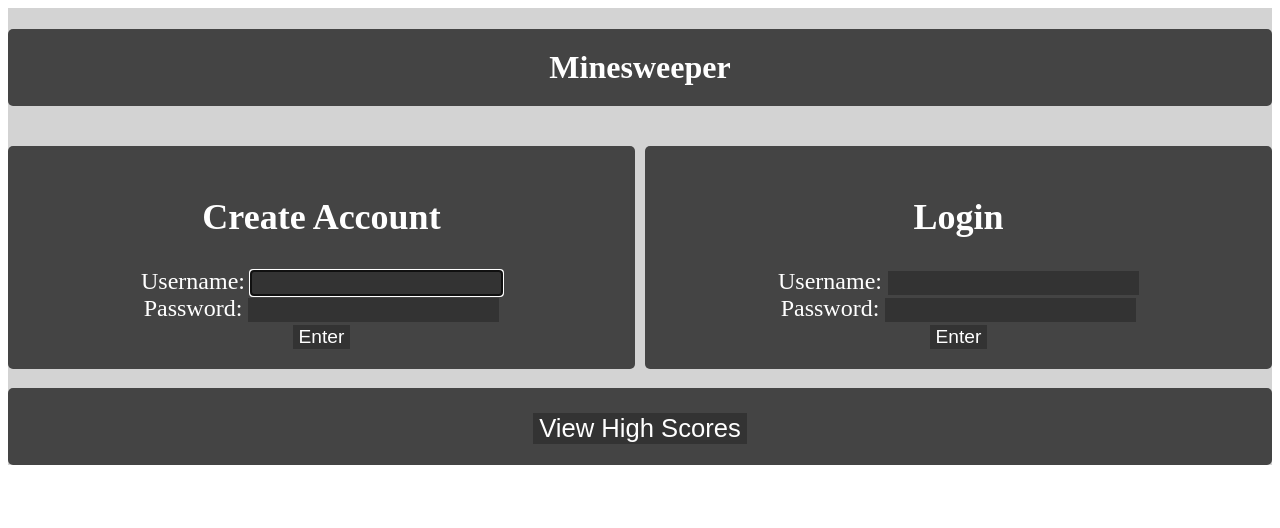
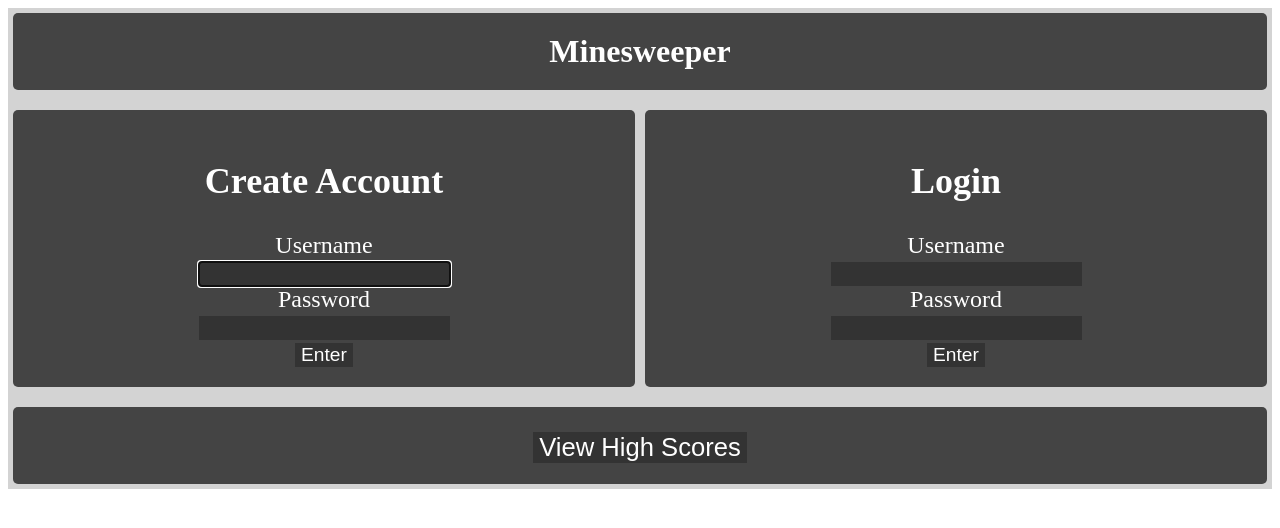
Before and after one commit to jakefowler/minesweeper, a PHP site: page / in a window 1280 px wide. Shown: the top 528 px of the page. Run offline with PHP 8.4, Linux system fonts and the light colour scheme.

Commit message:
Cleaned up CSS a bit

```diff
--- a/Styles/styles.css
+++ b/Styles/styles.css
@@ -1,55 +1,54 @@
 .container {
     display: grid;
-    grid-template-columns: 1fr 1fr;
+    grid-template-columns: 1fr;
     grid-template-rows: 0.5fr 2fr 0.5fr;
     grid-gap: 10px;
     justify-content: center;
     align-items: center;
-    align-content: center;
-    align-self: center;
     background-color: lightgray;
     color: #444;
     text-align: center;
     grid-template-areas:
-        "title title"
-        "newUser existingUser"
-        "footer footer";
+        "title"
+        "content"
+        "footer";
+}
+.title, .footer, .gameBoard, .newUser, .existingUser {
+    background-color: #444;
+    color: #fff;
+    padding: 20px;
+    margin: 5px;
+    border-radius: 5px;
+}
+.title {
+    grid-area: title;
+    font-size: 200%;
 }
 
-.title {
-    grid-area: title;
-    border-radius: 5px;
-    color: #fff;
-    padding: 20px;
+.footer {
+    grid-area: footer;
     font-size: 200%;
-    background-color: #444;
+}
+
+.content {
+    grid-area: content;
+    display: grid;
+    font-size: 150%;
+    grid-template-columns: 1fr 1fr;
+    grid-template-areas:
+        "newUser existingUser";
+}
+
+.gameBoard {
+    grid-column: 1 / 3;;
 }
 
 .newUser {
     grid-area: newUser;
-    background-color: #444;
-    color: #fff;
-    border-radius: 5px;
-    padding: 20px;
-    font-size: 150%;
 }
 
 .existingUser {
     grid-area: existingUser;
-    background-color: #444;
-    color: #fff;
-    border-radius: 5px;
-    padding: 20px;
-    font-size: 150%;
-}
-
-.footer {
-    grid-area: footer;
-    background-color: #444;
-    color: #fff;
-    border-radius: 5px;
-    padding: 20px;
-    font-size: 200%;
 }
 
 button, input{
@@ -59,6 +58,16 @@ button, input{
     font-size: 80%;
 }
 
+.gameBoard button{
+   font-size: 100%;
+   padding: 10px 10px;
+}
+
 button:hover, input:hover {
     box-shadow: 0 12px 16px 0 rgba(0,0,0,0.24), 0 17px 50px 0 rgba(0,0,0,0.19);
 }
+
+table {
+    margin-left:auto;
+    margin-right:auto;
+}
--- a/index.html
+++ b/index.html
@@ -8,12 +8,13 @@
     <body>
     <div class="container">
         <h1 class="title">Minesweeper</h1>
+        <div class="content">
             <div class="newUser">
                 <h2>Create Account</h2>
                 <form action="authentication/newUser.php" method="post">
-                Username: <input type="text" name="username" autofocus>
+                    Username<br><input type="text" name="username" autofocus>
                     <br>
-                Password: <input type="text" name="password">
+                    Password<br><input type="text" name="password">
                     <br>
                     <input type="submit" value="Enter">
                 </form>
@@ -22,13 +23,14 @@
             <div class="existingUser">
                 <h2>Login</h2>
                 <form action="authentication/existingUser.php" method="post">
-                Username: <input type="text" name="username" autofocus>
+                    Username<br><input type="text" name="username" autofocus>
                     <br>
-                Password: <input type="text" name="password">
+                    Password<br><input type="text" name="password">
                     <br>
                     <input type="submit" value="Enter">
                 </form>
                 <div id="failedLogin"></div>
+            </div>
         </div>
         <div class="footer">
             <button onclick="window.location.href = 'highscores.php';">View High Scores</button>
```
Also changed, not shown: game.php (+10 -2 lines). Lines whose indentation alone changed are shown as unchanged.
